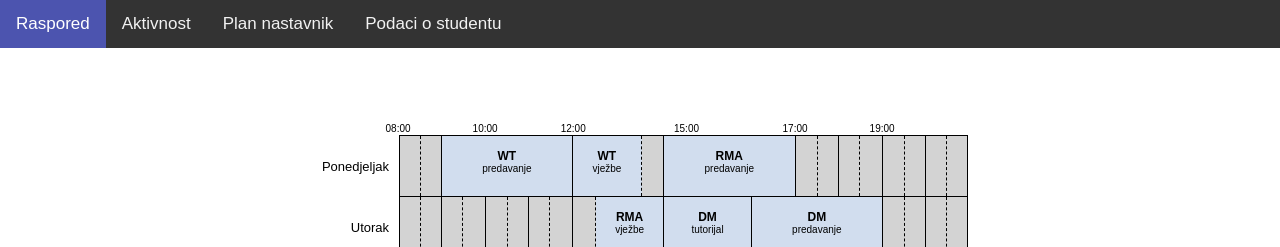
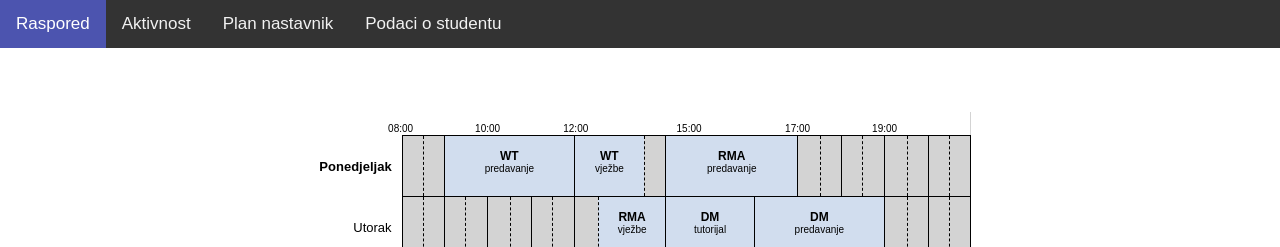
Before and after one commit to lmujic1/WebTehnologies-Project, a plain HTML site: page html/raspored.html in a window 1280 px wide. Shown: the top 247 px of the page. Drawn offline with Linux system fonts and the light colour scheme.

Commit message:
sitne prepravke

```diff
--- a/CSS/raspored.css
+++ b/CSS/raspored.css
@@ -17,6 +17,10 @@
     border-collapse: collapse;
     background-color: lightgray;
     padding: 10px;
+}
+
+.podebljano {
+    font-weight: bold;
 }
 
 th {
--- a/html/raspored.html
+++ b/html/raspored.html
@@ -3,6 +3,7 @@
 
 <head>
     <meta charset="utf-8">
+    <meta name="viewport" content="width=device-width,initial-scale=1">
     <link rel="stylesheet" href="../CSS/raspored.css" type="text/css">
     <link rel="stylesheet" href="../CSS/meni.css">
     <title>Raspored</title>
@@ -41,7 +42,7 @@
                 <th></th>
             </tr>
             <tr>
-                <th class="daniUSedmici">Ponedjeljak</th>
+                <th class="daniUSedmici podebljano">Ponedjeljak</th>
                 <th></th>
                 <th></th>
                 <th class="rasp" colspan="6">
```
Also changed, not shown: html/aktivnost.html (+1 -0 lines), html/meni.html (+1 -0 lines), html/planiranjeNastavnik.html (+1 -0 lines), html/podaciStudent.html (+1 -0 lines).
